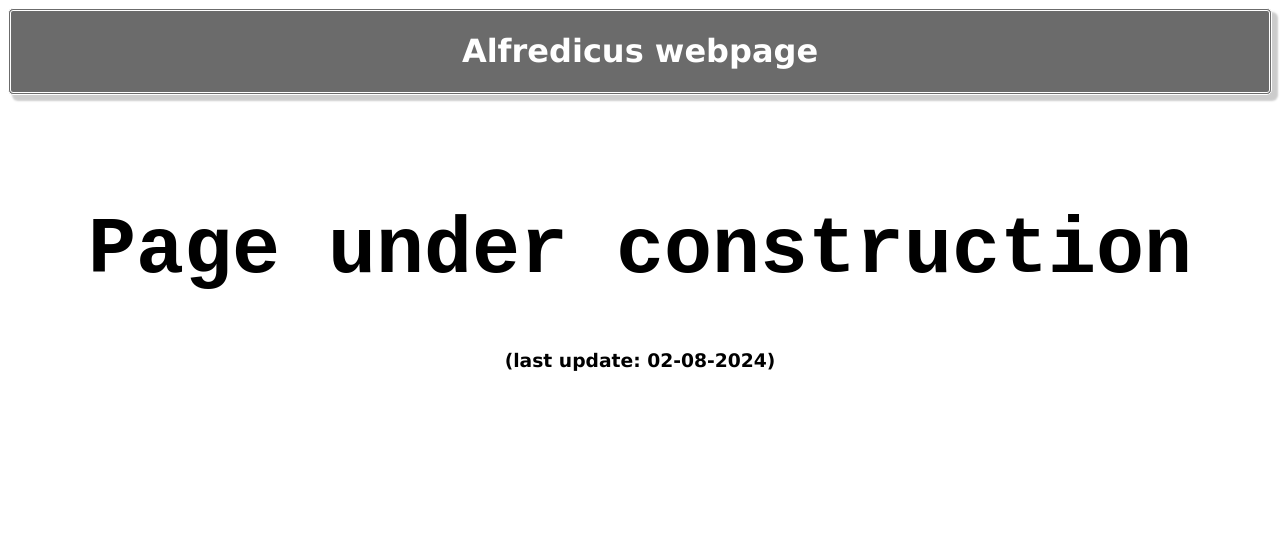
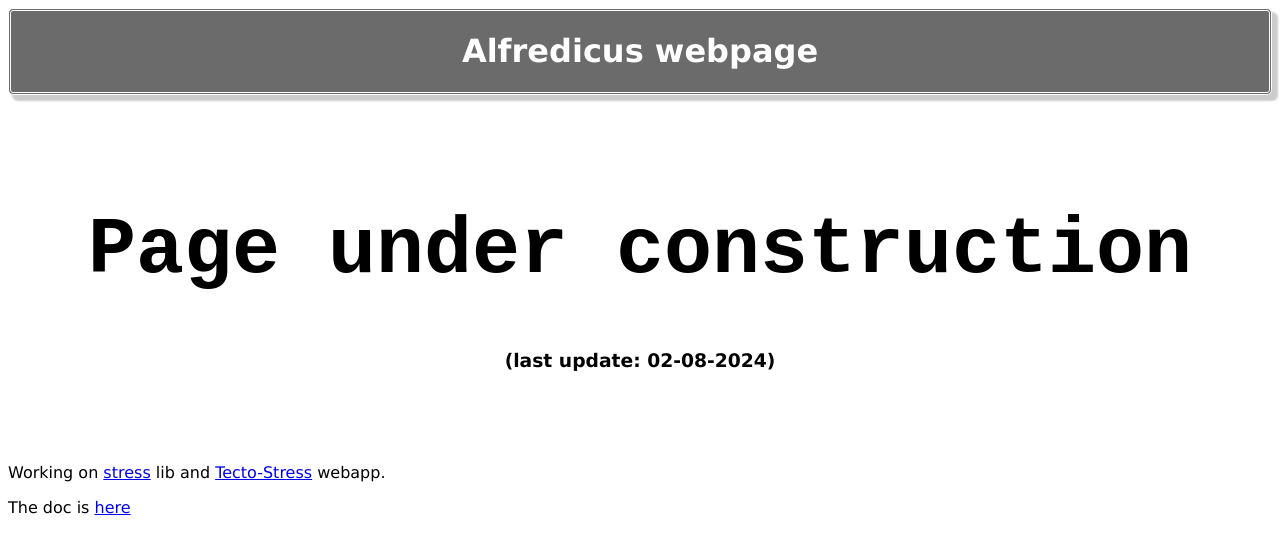
Before and after one commit to alfredicus/alfredicus.github.io, a plain HTML site: page index.html in a window 1280 px wide. Drawn offline with Linux system fonts and the light colour scheme.

Commit message:
added README

```diff
--- a/index.html
+++ b/index.html
@@ -17,5 +17,14 @@
         Page under construction
     </h1>
     <h3 style="text-align: center;">(last update: 02-08-2024)</h3>
+    <br>
+    <br>
+    <br>
+    <p>
+        Working on <a href="https://github.com/alfredicus/stress">stress</a> lib and <a href="https://github.com/alfredicus/tecto-stress">Tecto-Stress</a> webapp.
+    </p>
+    <p>
+        The doc is <a href="https://github.com/alfredicus/tecto-stress/blob/main/doc/toc.md">here</a>
+    </p>
 </body>
 </html>
```
